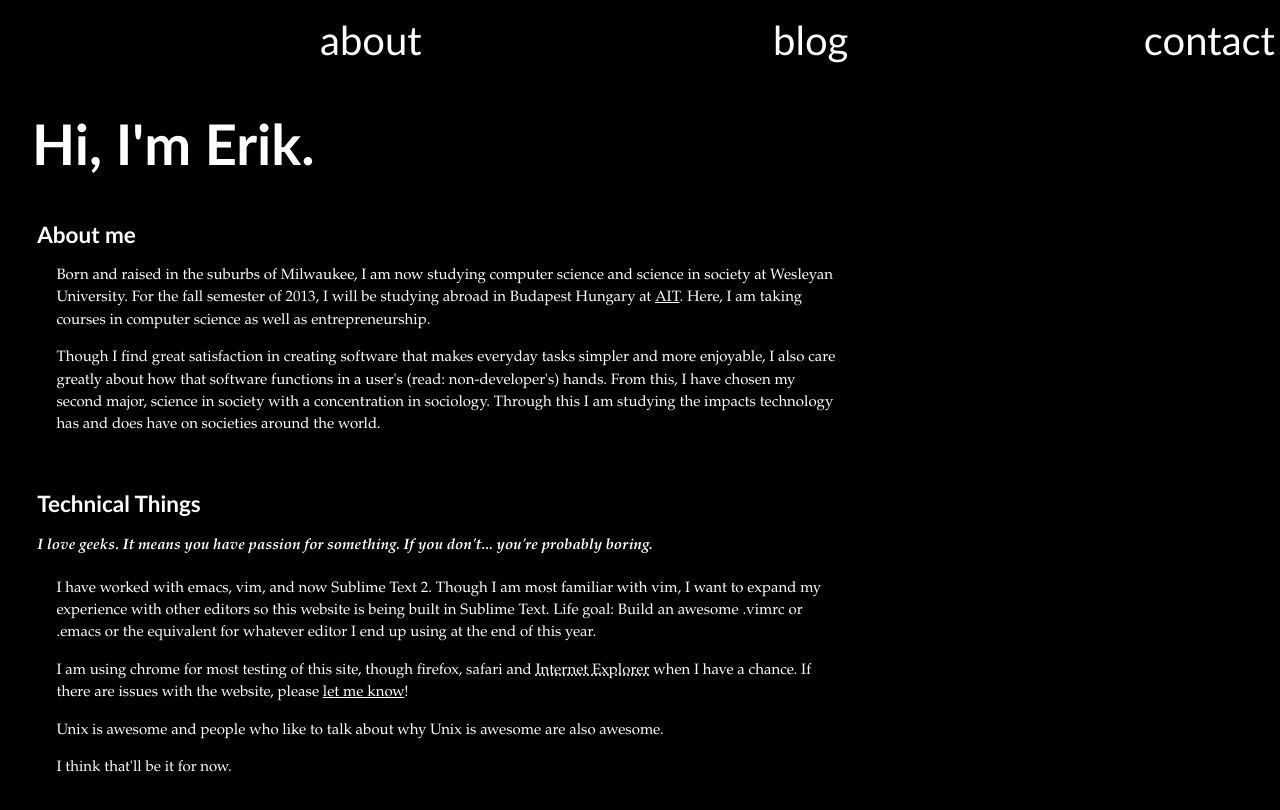
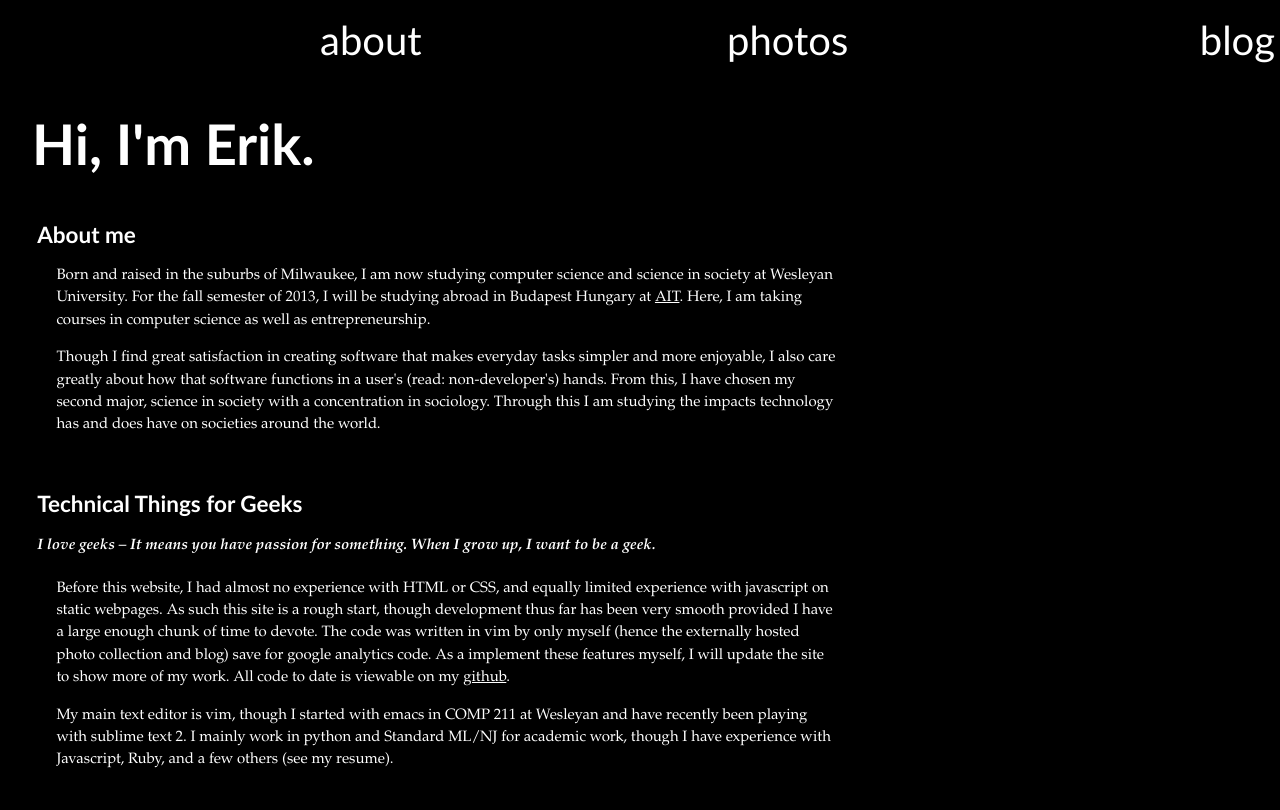
Before and after one commit to jacthinman/lpage, a plain HTML site: page about/index.html in a window 1280 px wide. Drawn offline with Linux system fonts and the light colour scheme; files that its build step writes are made by us from their sources.

Commit message:
added/fixed some things on about page

```diff
--- a/about/index.html
+++ b/about/index.html
@@ -4,15 +4,15 @@
     <meta charset="utf-8">
     <title>EII | whoami</title>
 
-    <link href="stylesheets/styles.css" rel="stylesheet" />
+    <link href="../stylesheets/styles.css" rel="stylesheet" />
 
   </head>
 
   <body>
     <div id="nav">
       <div class="column" id="lbox"><a class="filldiv" href="about.html"><a class="menu2" href="about.html">about</a></div>
-      <div class="column" id="mbox"><a class="filldiv" href="http://blog.eriki.net"><a class="menu2" href="http://blog.eriki.net">blog</a></div>
-      <div class="column" id="rbox"><a class="filldiv" href=""><a class="menu2" href="">contact</a></div>
+      <div class="column" id="mbox"><a class="filldiv" href="http://www.flickr.com/photos/100584391@N06/"><a class="menu2" href="http://www.flickr.com/photos/100584391@N06/">photos</a></div>
+      <div class="column" id="rbox"><a class="filldiv" href="http://blog.eriki.net"><a class="menu2" href="http://blog.eriki.net">blog</a></div>
     </div>
 
 
@@ -26,16 +26,11 @@
 
         <br />
 
-      <h2>Technical Things</h2>
-      <h4><i>I love geeks.  It means you have passion for something.  If you don't... you're probably boring.</i></h4>
-        <p>I have worked with emacs, vim, and now Sublime Text 2.  Though I am most familiar with vim, I want to expand my experience with other editors so this website is being built in Sublime Text.  Life goal: Build an awesome .vimrc or .emacs or the equivalent for whatever editor I end up using at the end of this year.</p>
+      <h2>Technical Things for Geeks</h2>
+      <h4><i>I love geeks – It means you have passion for something. When I grow up, I want to be a geek.</i></h4>
+        <p>Before this website, I had almost no experience with HTML or CSS, and equally limited experience with javascript on static webpages.  As such this site is a rough start, though development thus far has been very smooth provided I have a large enough chunk of time to devote.  The code was written in vim by only myself (hence the externally hosted photo collection and blog) save for google analytics code.  As a implement these features myself, I will update the site to show more of my work.  All code to date is viewable on my <a href="https://github.com/jacthinman/lpage">github</a>.</p>
 
-        <p>I am using chrome for most testing of this site, though firefox, safari and <acronym title="You really SHOULD NOT use it though">Internet Explorer</acronym> when I have a chance.  If there are issues with the website, please <a class="link" href="/contact" title="I know putting this in the depths of the about section probably won't work, but I'll say site organization is yet another future project.">let me know</a>!</p>
-
-        <p>Unix is awesome and people who like to talk about why Unix is awesome are also awesome.</p>
-
-        <p>I think that'll be it for now.</p>
-
+        <p>My main text editor is vim, though I started with emacs in COMP 211 at Wesleyan and have recently been playing with sublime text 2.  I mainly work in python and Standard ML/NJ for academic work, though I have experience with Javascript, Ruby, and a few others (see my resume).
 
     </div>
 
```
